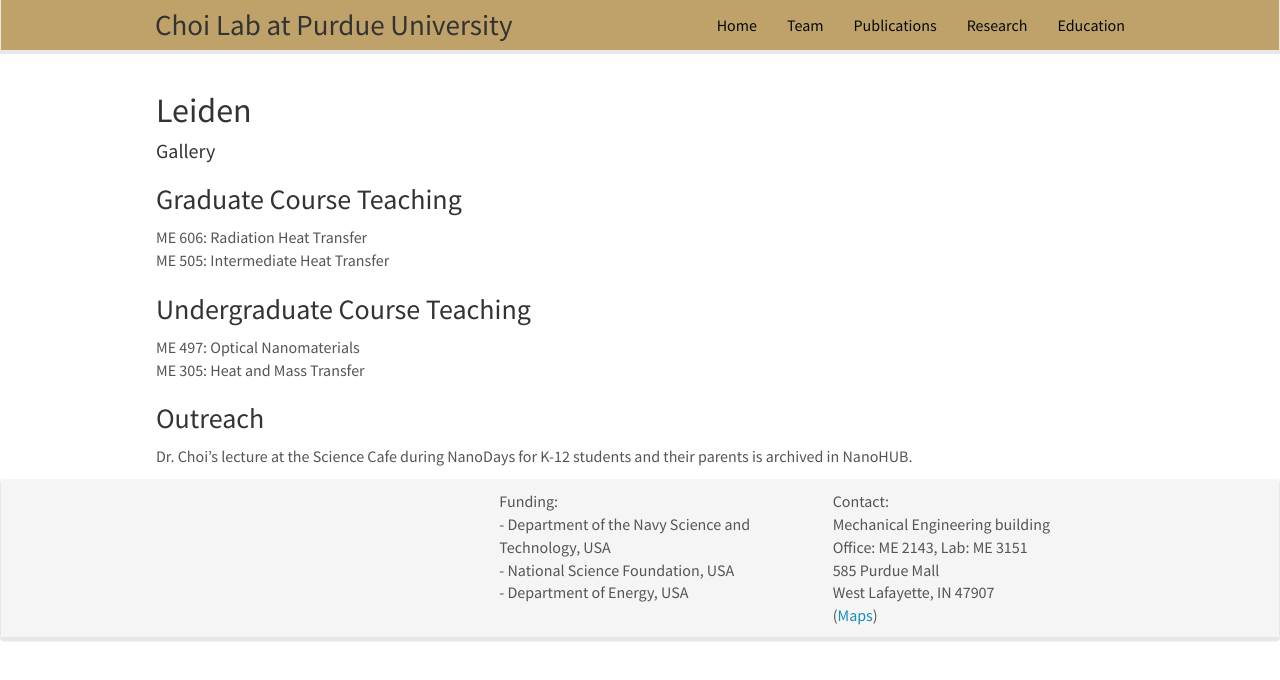
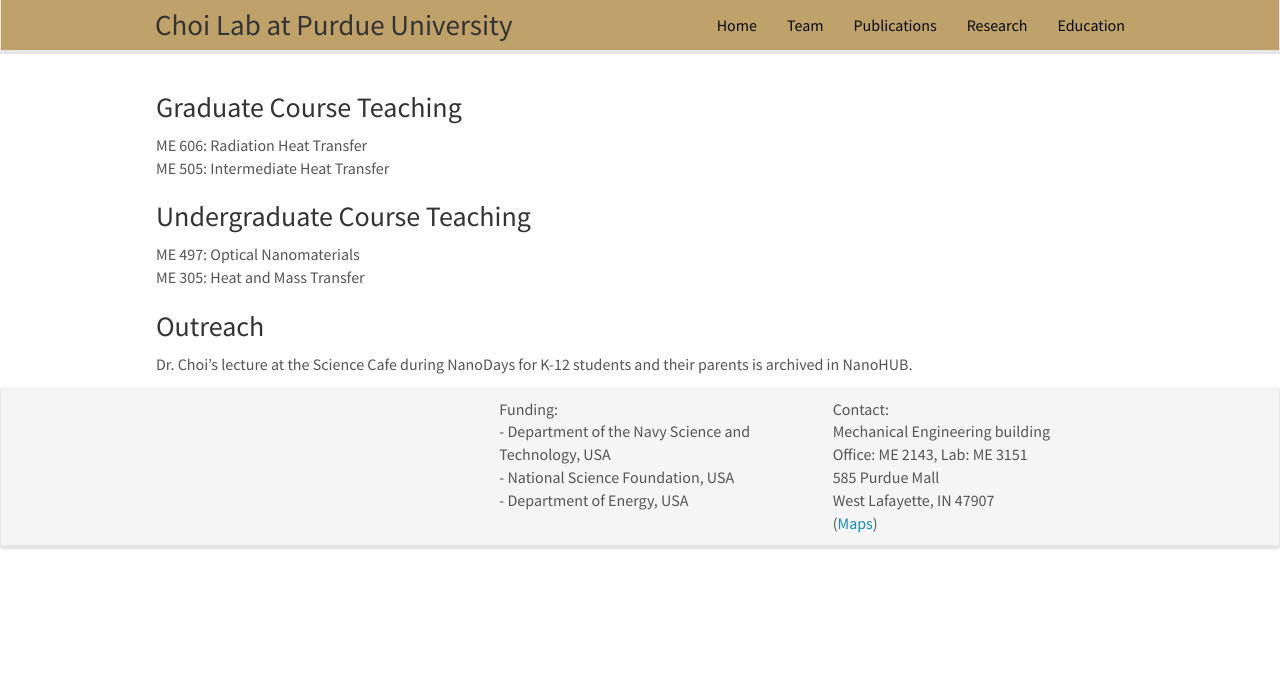
Before and after one commit to choidnalab/choidnalab.github.io, a Jekyll site: the page built from _pages/pictures.md, in a window 1280 px wide. Shown: the top 680 px of the page. Built offline with Jekyll 4.4.1, drawn with Linux system fonts in a browser that asks for light colours; nearby versions of some CDN libraries.

Commit message:
Update pictures.md

```diff
--- a/_pages/pictures.md
+++ b/_pages/pictures.md
@@ -6,10 +6,6 @@ permalink: /pictures/
 ---
 
 
-## Leiden
-
-
-#### Gallery
 
 
 
```
